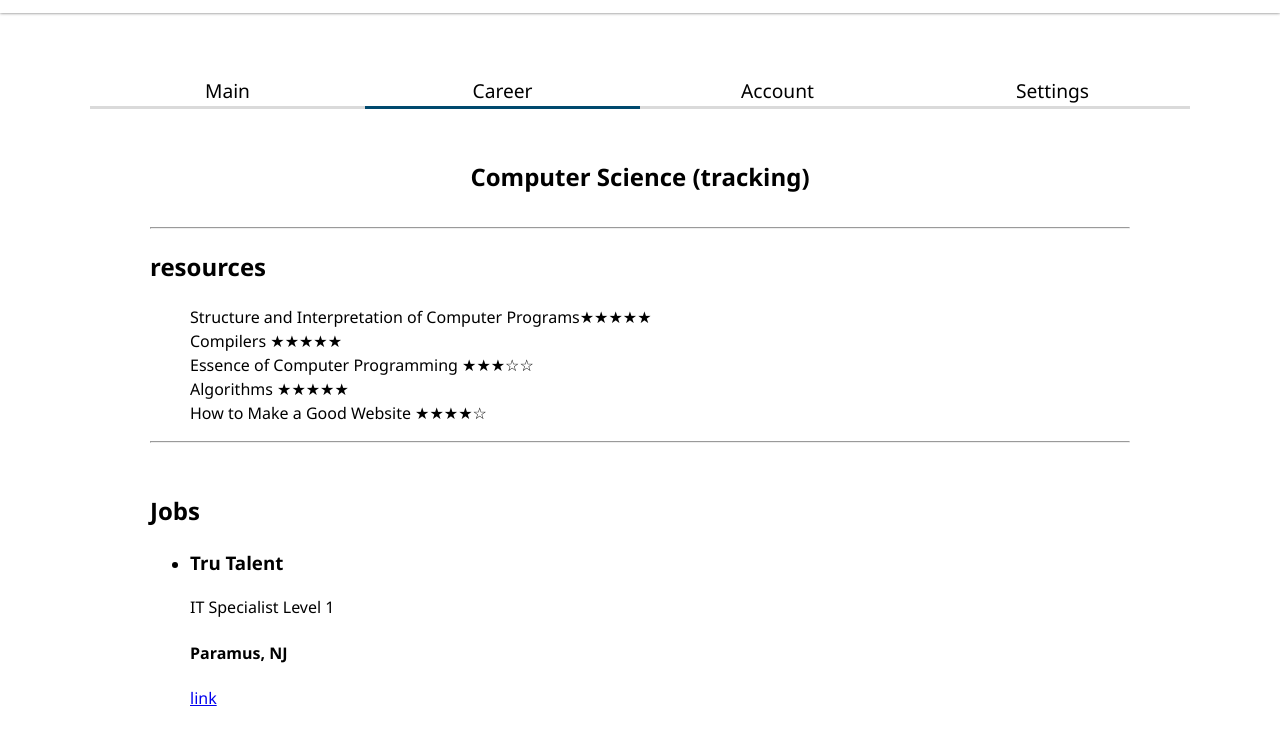
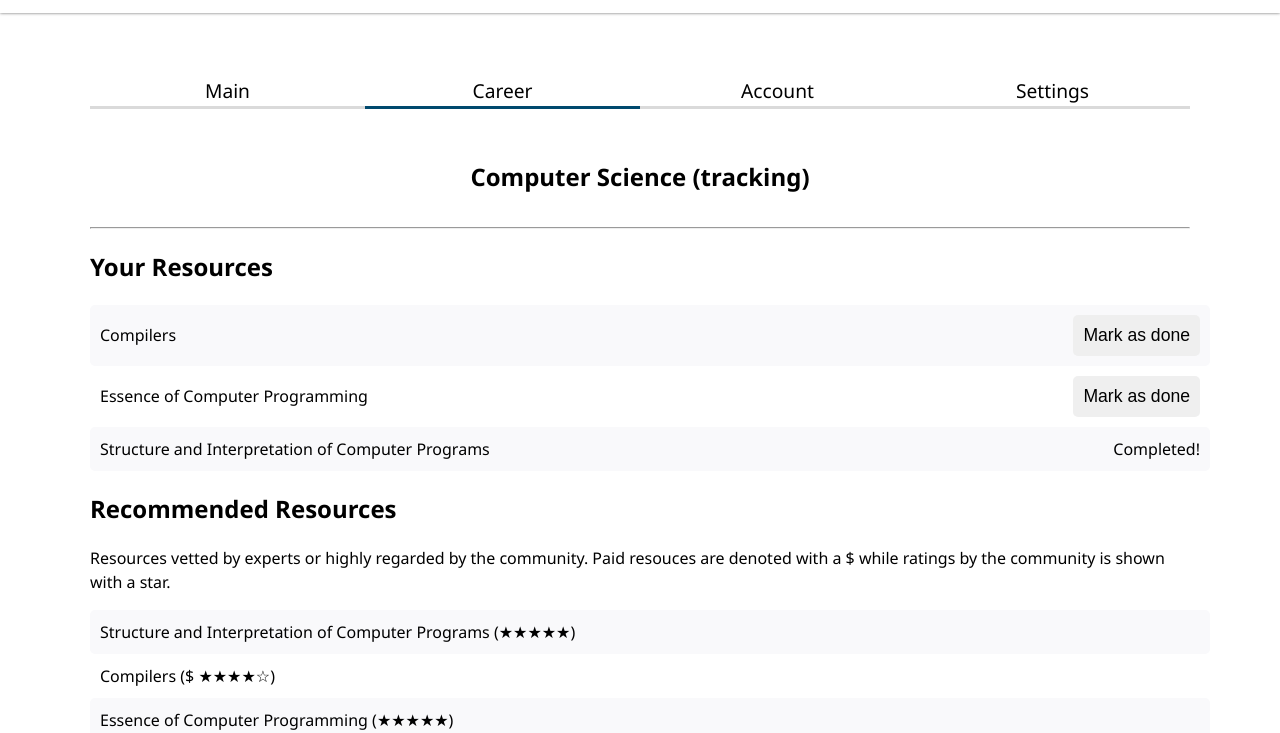
Before and after one commit to izbuzz/emPathy, a plain HTML site: page careerview.html in a window 1280 px wide. Shown: the part 51-784 px from the top of the page. Drawn offline with Linux system fonts and the light colour scheme.

Commit message:
Style careerview page

```diff
--- a/api.js
+++ b/api.js
@@ -11,17 +11,18 @@ json["hits"].forEach(job => createListing(job));
 
 
 function createListing(job) {
-  const e = document.createElement("li");
+  const e = document.createElement("div");
+  e.classList.add("box");
   const company = document.createElement("h3");
   company.textContent = job["company_name"];
+  const location = document.createElement("h4");
+  location.textContent = job["location"]
   const desc = document.createElement("p");
   desc.textContent = job["title"];
-  const location = document.createElement("h4");
-  location.textContent = job["location"]
   const link = document.createElement("a");
   link.href = "https://www.indeed.com/viewjob?jk=" + job["link"].slice(4);
-  link.textContent = "link";
+  link.textContent = "more info";
 
-  e.append(company, desc, location, link);
+  e.append(company, location, desc, link);
   jobs.append(e);
 }
--- a/careerview.html
+++ b/careerview.html
@@ -26,23 +26,46 @@
 	<a href="">Settings</a>
       </div>
 
-      <section class="emp-content emp-links">
+      <section class="emp-content">
 	<h1 class="heading">Computer Science (tracking)</h1>
 	<hr>
-	<h2>resources</h2>
-	<ul>
-	  <li><a href="https://web.mit.edu/6.001/6.037/sicp.pdf">Structure and Interpretation of Computer Programs★★★★★ </a></li>
-	  <li><a href="">Compilers ★★★★★</a></li>
-	  <li><a href="">Essence of Computer Programming ★★★☆☆</a></li>
-	  <li><a href="">Algorithms ★★★★★</a></li>
-	  <li><a href="">How to Make a Good Website ★★★★☆</a></li>
+	<h2>Your Resources</h2>
+	<ul class="alt-table emp-links">
+	  <li><a href="">Compilers</a><button>Mark as done</button></li>
+	  <li><a href="">Essence of Computer Programming</a><button>Mark as done</button></li>
+	  <li>
+	    <a href="https://web.mit.edu/6.001/6.037/sicp.pdf">
+	      Structure and Interpretation of Computer Programs
+	    </a>
+	    <div>
+	      Completed!
+	    </div>
+	  </li>
+	</ul>
+	<h2>Recommended Resources</h2>
+	<p>
+	  Resources vetted by experts or highly regarded by the community.
+	  Paid resouces are denoted with a $ while ratings by the
+	  community is shown with a star.
+	</p>
+	<ul class="alt-table emp-links">
+	  <li>
+	    <a href="https://web.mit.edu/6.001/6.037/sicp.pdf">
+	      Structure and Interpretation of Computer Programs (★★★★★)
+	    </a>
+	  </li>
+	  <li><a href="">Compilers ($ ★★★★☆)</a></li>
+	  <li><a href="">Essence of Computer Programming (★★★★★)</a></li>
+	  <li><a href="">Algorithms (★★★★★)</a><button>add</button></li>
+	  <li><a href="">How to Make a Good Website ($ ★★★★☆)</a><button>add</button></li>
+	  <li><a href=""><b>Other Resources</b></a></li>
 	</ul>
 	<hr>
       </section>
       <section class="emp-content">
-	<h2>Jobs</h2>
-	<ul id="jobs">
-	</ul>
+	<h2 class="heading">Jobs</h2>
+	<div id="jobs">
+	</div>
       <section>
     </main>
     <script src="search.js"></script>
--- a/style.css
+++ b/style.css
@@ -81,7 +81,6 @@ button {
   position: relative;
 
   margin: 50px auto;
-  padding: 0 60px;
 
   max-width: 1100px;
   box-sizing: border-box;
@@ -198,13 +197,20 @@ button {
   .block {
     display: grid;
     grid-template-columns: 1fr 1fr;
-
-    margin: 0 auto;
   }
 }
 
 .block {
   margin: 0 auto;
+  padding: 0 60px;
+  max-width: 1100px;
+
+  gap: 10px;
+}
+
+.block--left {
+  grid-template-columns: 75% 25%;
+  gap: 0;
 }
 
 .row {
@@ -234,24 +240,6 @@ button {
   margin: 0 auto;
 }
 
-.grid1col {
-  display: grid;
-  grid-template-columns: 1fr;
-  gap: 10px;
-
-  max-width: 1100px;
-}
-
-.grid2col {
-  display: grid;
-  grid-template-columns: 1fr 1fr;
-  gap: 10px;
-
-  margin: 0 auto;
-
-  max-width: 1100px;
-}
-
 .grid3col {
   display: grid;
   grid-template-columns: 1fr 1fr 1fr;
@@ -259,11 +247,6 @@ button {
   margin: 0 auto;
 
   max-width: 1100px;
-}
-
-.grid2col--left {
-  grid-template-columns: 75% 25%;
-  gap: 0;
 }
 
 .diagonal-container {
@@ -302,9 +285,10 @@ button {
   padding: 0;
 }
 
-.item {
+.alt-table li {
   display: flex;
   justify-content: space-between;
+  align-items: center;
 
   width: 100%;
   border-radius: 5px;
@@ -313,7 +297,7 @@ button {
   margin-left: 0;
 }
 
-.alt-table .item:nth-child(2n+1) {
+.alt-table li:nth-child(2n+1) {
   background-color: #f9f9fb;
 }
 
```
Also changed, not shown: career.html (+10 -6 lines), careerfull.html (+1 -1 lines), search.html (+1 -1 lines).
